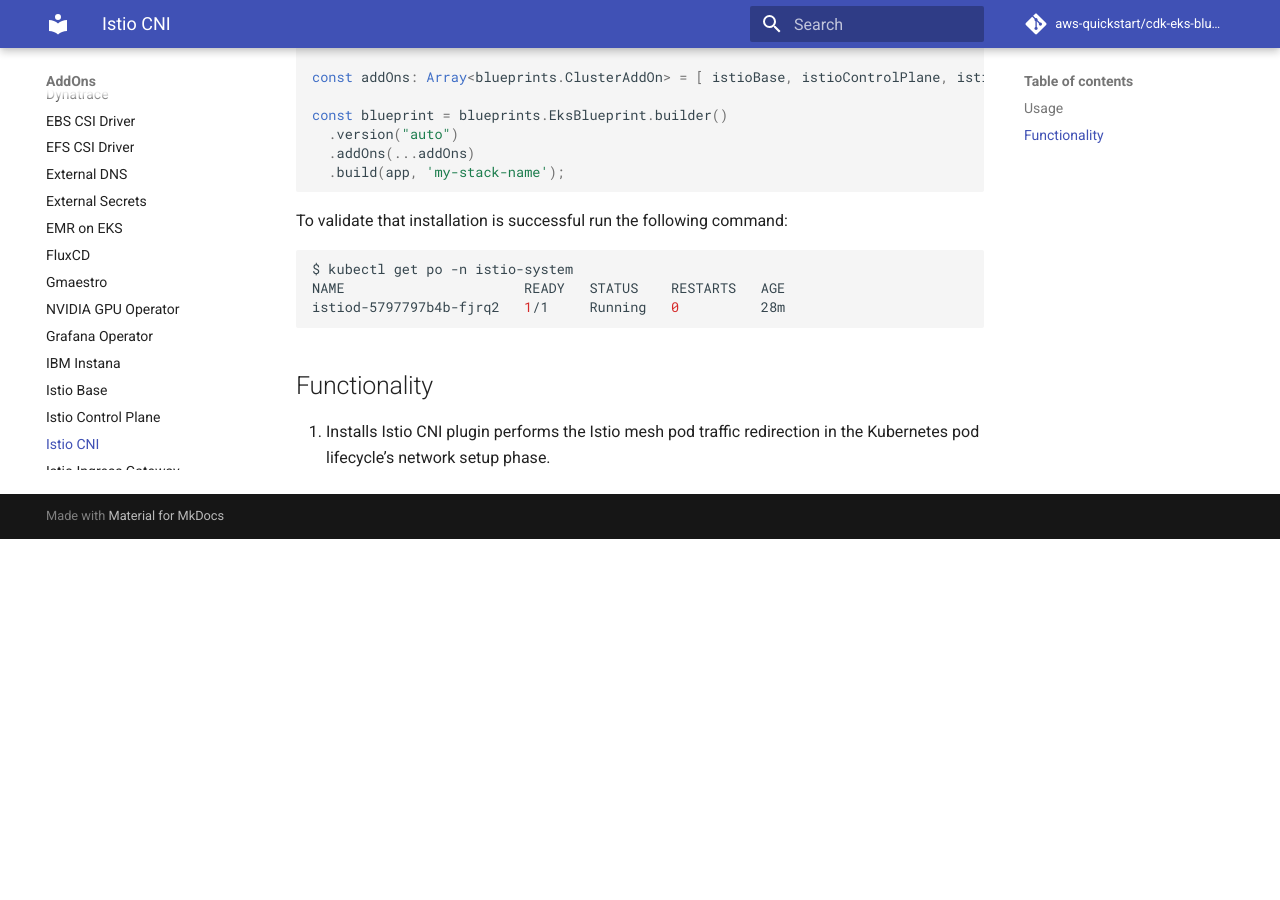
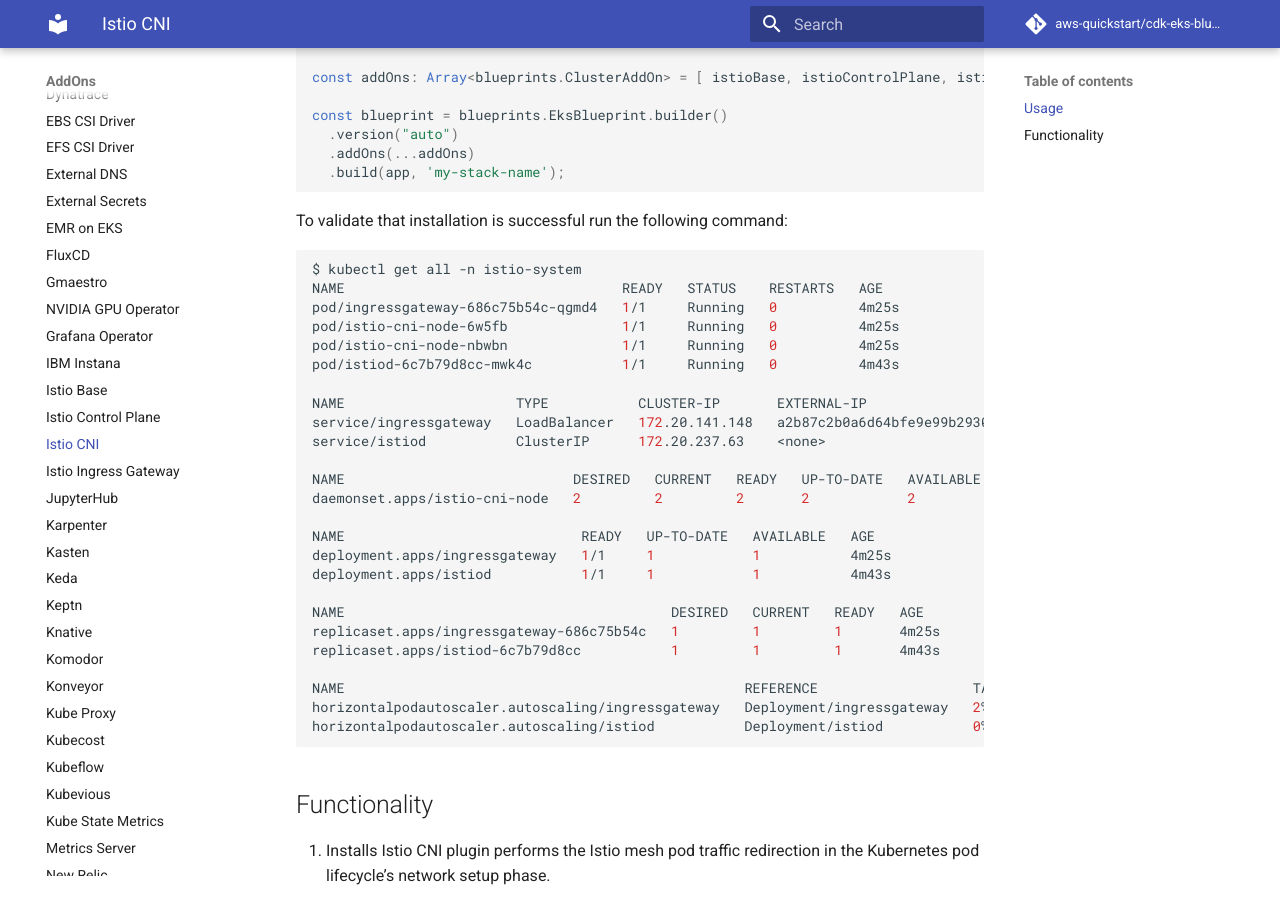
Before and after one commit to aws-quickstart/cdk-eks-blueprints, an MkDocs documentation site: the page built from docs/addons/istio-cni.md, in a window 1280 px wide and 900 px high, scrolled down 823 px. Built offline with MkDocs 1.6.1 and Material for MkDocs 9.7.7, drawn with Linux system fonts in a browser that asks for light colours; comment, search, counter and statistics services are not loaded; before the commit the page ends 1362 px from its top, so only the background shows below that.

Commit message:
ISTIO Cni Resources to Doc

````diff
--- a/docs/addons/istio-cni.md
+++ b/docs/addons/istio-cni.md
@@ -34,9 +34,31 @@
 To validate that installation is successful run the following command:
 
 ```bash
-$ kubectl get po -n istio-system
-NAME                      READY   STATUS    RESTARTS   AGE
-istiod-5797797b4b-fjrq2   1/1     Running   0          28m
+$ kubectl get all -n istio-system
+NAME                                  READY   STATUS    RESTARTS   AGE
+pod/ingressgateway-686c75b54c-qgmd4   1/1     Running   0          4m25s
+pod/istio-cni-node-6w5fb              1/1     Running   0          4m25s
+pod/istio-cni-node-nbwbn              1/1     Running   0          4m25s
+pod/istiod-6c7b79d8cc-mwk4c           1/1     Running   0          4m43s
+
+NAME                     TYPE           CLUSTER-IP       EXTERNAL-IP                                                              PORT(S)                                      AGE
+service/ingressgateway   LoadBalancer   172.20.141.148   a2b87c2b0a6d64bfe9e99b29308ae0ad-449071982.us-east-1.elb.amazonaws.com   15021:30586/TCP,80:32662/TCP,443:30891/TCP   4m25s
+service/istiod           ClusterIP      172.20.237.63    <none>                                                                   15010/TCP,15012/TCP,443/TCP,15014/TCP        4m43s
+
+NAME                            DESIRED   CURRENT   READY   UP-TO-DATE   AVAILABLE   NODE SELECTOR            AGE
+daemonset.apps/istio-cni-node   2         2         2       2            2           kubernetes.io/os=linux   4m25s
+
+NAME                             READY   UP-TO-DATE   AVAILABLE   AGE
+deployment.apps/ingressgateway   1/1     1            1           4m25s
+deployment.apps/istiod           1/1     1            1           4m43s
+
+NAME                                        DESIRED   CURRENT   READY   AGE
+replicaset.apps/ingressgateway-686c75b54c   1         1         1       4m25s
+replicaset.apps/istiod-6c7b79d8cc           1         1         1       4m43s
+
+NAME                                                 REFERENCE                   TARGETS   MINPODS   MAXPODS   REPLICAS   AGE
+horizontalpodautoscaler.autoscaling/ingressgateway   Deployment/ingressgateway   2%/80%    1         5         1          4m25s
+horizontalpodautoscaler.autoscaling/istiod           Deployment/istiod           0%/80%    1         5         1          4m43s
 ```
 
 ## Functionality
````
